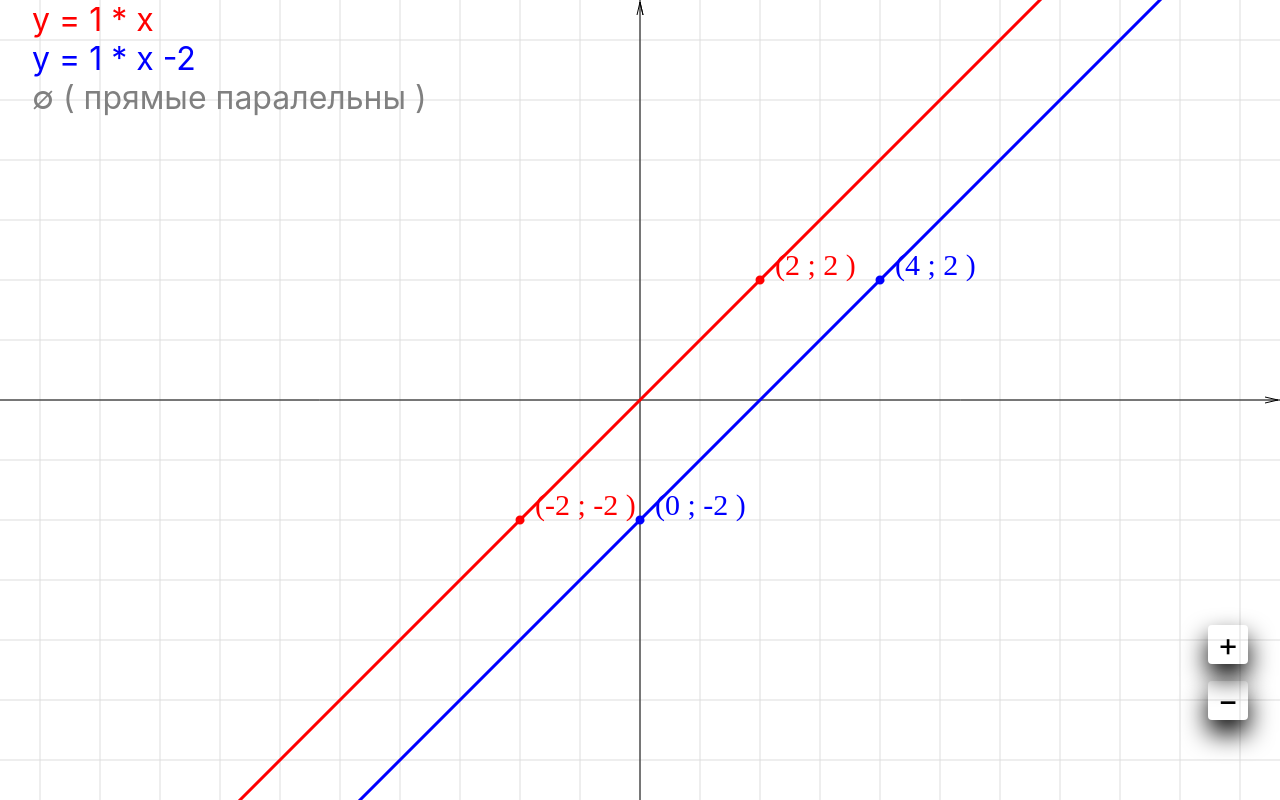
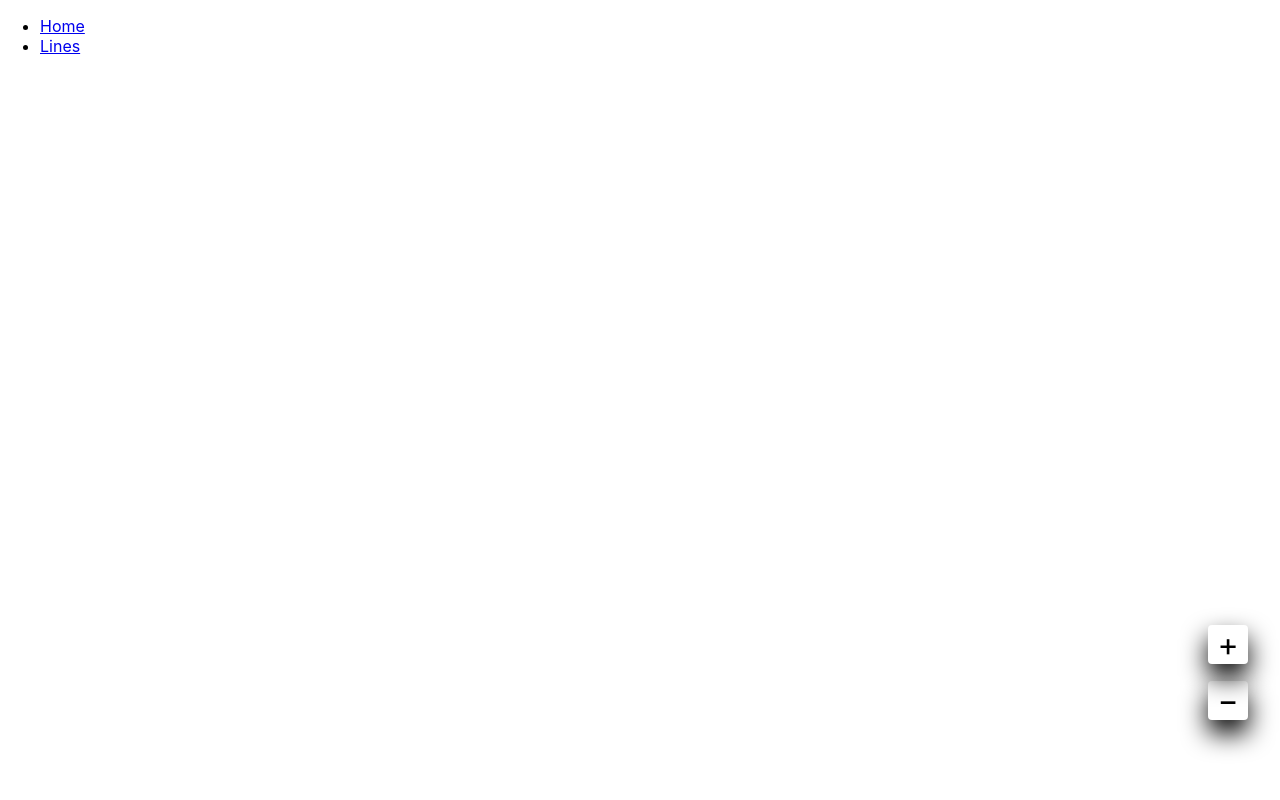
Before and after one commit to Vvtu/canvas, a React (Create React App) app: page / in a window 1280 px wide. Built offline with nearby package versions, Linux system fonts and the light colour scheme.

Commit message:
add routes

```diff
--- a/package.json
+++ b/package.json
@@ -14,6 +14,7 @@
     "gh-pages": "^3.1.0",
     "react": "^17.0.1",
     "react-dom": "^17.0.1",
+    "react-router-dom": "^5.2.0",
     "react-scripts": "4.0.2",
     "typescript": "^4.1.2",
     "web-vitals": "^1.0.1"
@@ -42,5 +43,8 @@
       "last 1 firefox version",
       "last 1 safari version"
     ]
+  },
+  "devDependencies": {
+    "@types/react-router-dom": "^5.1.7"
   }
 }
--- a/src/App.tsx
+++ b/src/App.tsx
@@ -1,4 +1,4 @@
-import Canvas from "./canvas";
+import Routes from "./Routes";
 import "./App.css";
 
 import { useLayoutEffect, useRef, useState } from "react";
@@ -36,7 +36,7 @@ function App() {
 
   return (
     <div className="App fullScreen" ref={ref}>
-      <Canvas
+      <Routes
         width={screenSize.width}
         height={screenSize.height}
         scale={scale}
--- /dev/null
+++ b/src/Routes.tsx
@@ -0,0 +1,30 @@
+import { BrowserRouter as Router, Switch, Route, Link } from "react-router-dom";
+import { ICanvasProps } from "./canvas/types";
+
+import Lines from "./canvas/Lines";
+
+const LINES = "/lines";
+
+export default function Routes(props: ICanvasProps) {
+  return (
+    <Router>
+      <Switch>
+        <Route path={LINES}>
+          <Lines {...props} />
+        </Route>
+        <Route path="/">
+          <nav>
+            <ul>
+              <li>
+                <Link to="/">Home</Link>
+              </li>
+              <li>
+                <Link to={LINES}>Lines</Link>
+              </li>
+            </ul>
+          </nav>
+        </Route>
+      </Switch>
+    </Router>
+  );
+}
--- a/src/canvas/index.js
+++ b/src/canvas/Lines.js
@@ -8,11 +8,8 @@ import {
   roundPointValue,
   intersectionPoint,
 } from "../utils";
-interface CanvasProps {
-  width: number;
-  height: number;
-  scale: number;
-}
+
+import { ICanvasProps } from "./types";
 
 const calcMessage = (point1: ICoordinate, point2: ICoordinate) => {
   const dx = point2.x - point1.x;
@@ -35,7 +32,7 @@ const calcMessage = (point1: ICoordinate, point2: ICoordinate) => {
   return message;
 };
 
-const Canvas = ({ width, height, scale }: CanvasProps) => {
+const Canvas = ({ width, height, scale }: ICanvasProps) => {
   const canvasRef = useRef();
   const canvasRefBase = useRef();
   const timeoutId = useRef();
--- /dev/null
+++ b/src/canvas/types.ts
@@ -0,0 +1,5 @@
+export interface ICanvasProps {
+  width: number;
+  height: number;
+  scale: number;
+}
```
Also changed, not shown: 1 other file (tests, documents, lock files or other folders).
